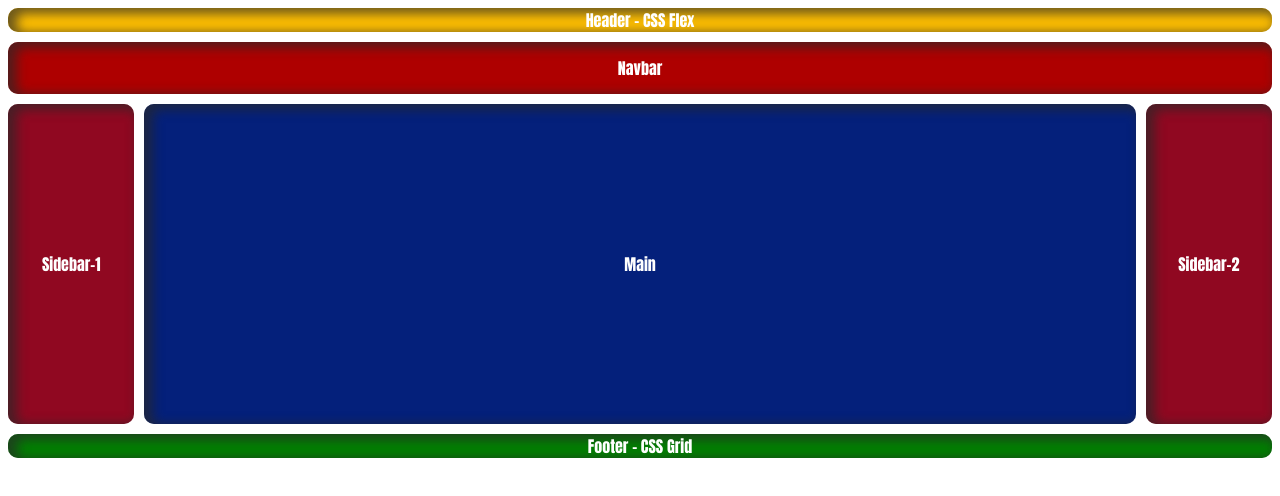
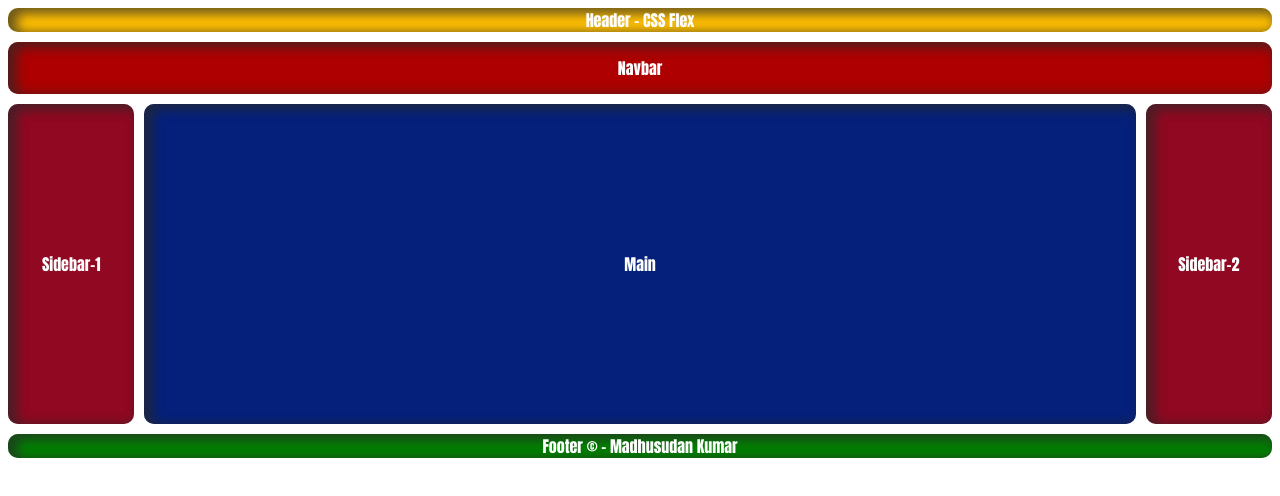
Before and after one commit to hiMadhusudan/css-flex, a plain HTML site: page index.html in a window 1280 px wide. Drawn offline with Linux system fonts and the light colour scheme.

Commit message:
modified footer

```diff
--- a/index.html
+++ b/index.html
@@ -3,7 +3,7 @@
 <head>
     <meta charset="UTF-8">
     <meta name="viewport" content="width=device-width, initial-scale=1.0">
-    <title>CSS Flex and Grid</title>
+    <title>CSS Flex</title>
     <link rel="stylesheet" href="./style.css">
 </head>
 <body>
@@ -19,7 +19,7 @@
             </div>
             <div class="sidebar2">Sidebar-2</div>
         </div>
-        <footer>Footer - CSS Grid</footer>
+        <footer>Footer &copy - Madhusudan Kumar</footer>
     </div>
 </body>
 </html>
```
